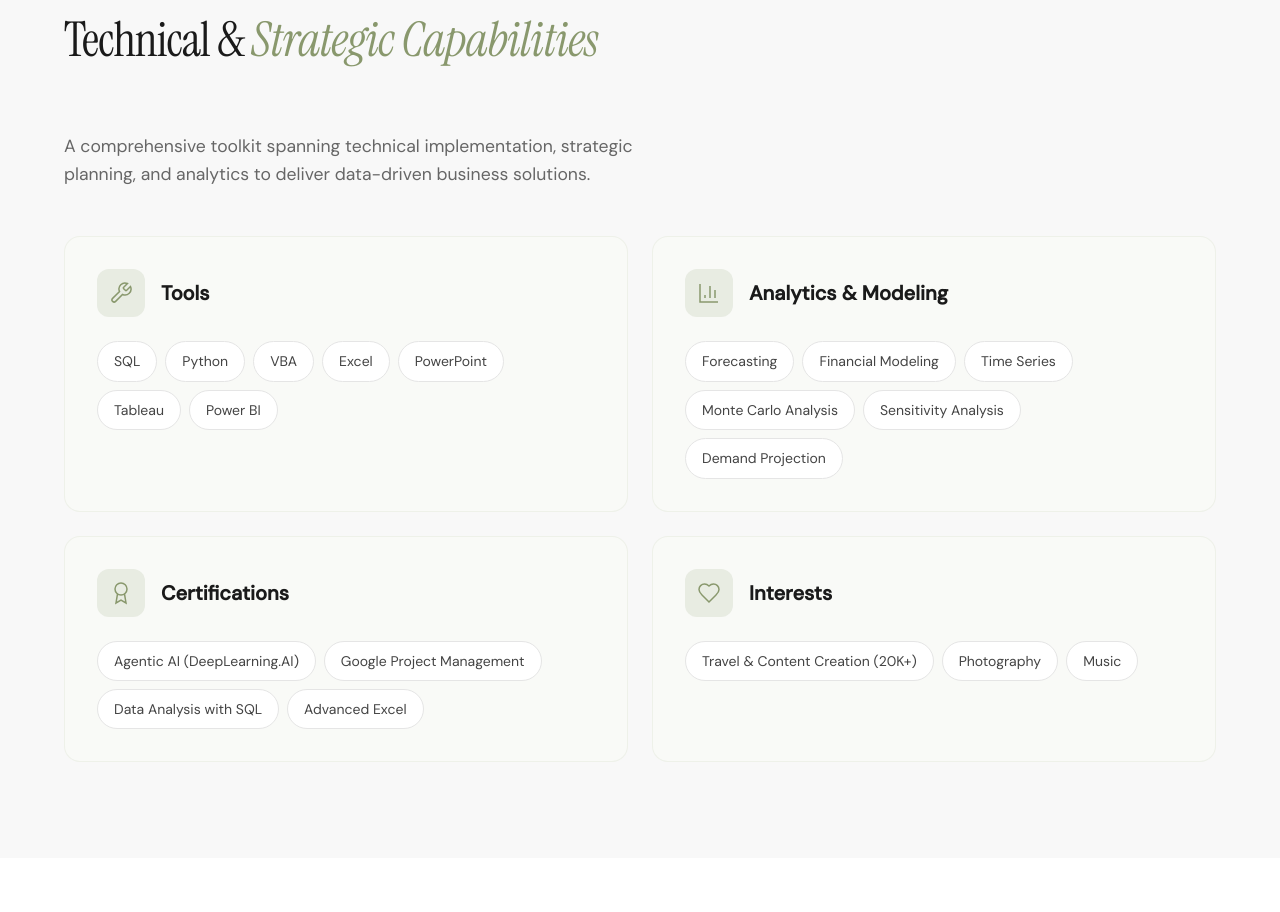
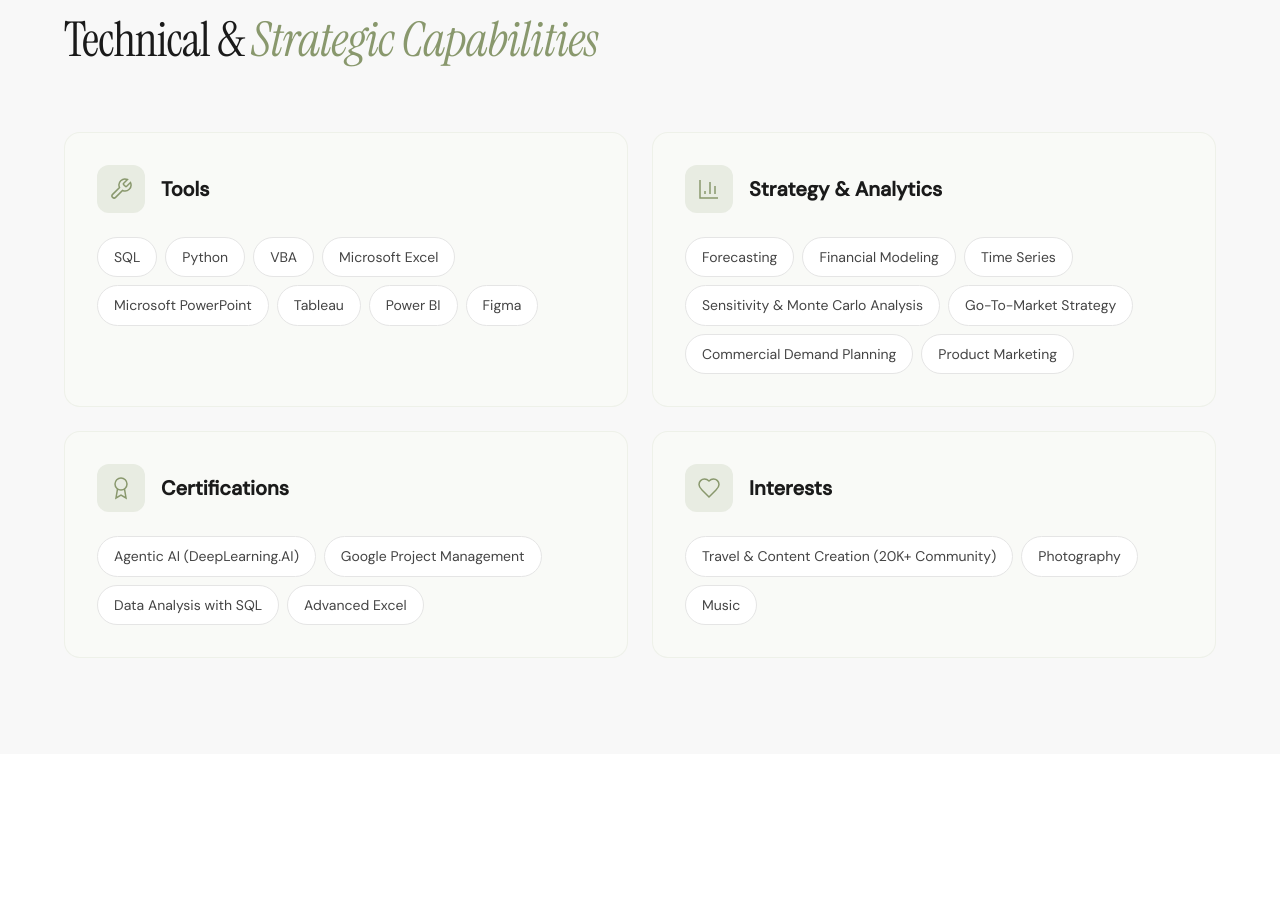
Before and after one commit to snehachauhanduke/snehachauhanduke.github.io, a React (Vite) app: page / in a window 1280 px wide. Shown: the part 3260-4172 px from the top of the page. Built offline with nearby package versions, Linux system fonts and the light colour scheme.

Commit message:
Updated skills - content

```diff
--- a/src/components/Skills.tsx
+++ b/src/components/Skills.tsx
@@ -9,10 +9,10 @@ const Skills = () => {
           <path d="M14.7 6.3a1 1 0 0 0 0 1.4l1.6 1.6a1 1 0 0 0 1.4 0l3.77-3.77a6 6 0 0 1-7.94 7.94l-6.91 6.91a2.12 2.12 0 0 1-3-3l6.91-6.91a6 6 0 0 1 7.94-7.94l-3.76 3.76z"/>
         </svg>
       ),
-      skills: ['SQL', 'Python', 'VBA', 'Excel', 'PowerPoint', 'Tableau', 'Power BI'],
+      skills: ['SQL', 'Python', 'VBA', 'Microsoft Excel', 'Microsoft PowerPoint', 'Tableau', 'Power BI', 'Figma'],
     },
     {
-      title: 'Analytics & Modeling',
+      title: 'Strategy & Analytics',
       icon: (
         <svg width="24" height="24" viewBox="0 0 24 24" fill="none" stroke="currentColor" strokeWidth="1.5">
           <path d="M3 3v18h18"/>
@@ -25,9 +25,9 @@ const Skills = () => {
         'Forecasting',
         'Financial Modeling',
         'Time Series',
-        'Monte Carlo Analysis',
-        'Sensitivity Analysis',
-        'Demand Projection',
+        'Sensitivity & Monte Carlo Analysis',
+        'Go-To-Market Strategy',
+        'Commercial Demand Planning', 'Product Marketing'
       ],
     },
     {
@@ -53,7 +53,7 @@ const Skills = () => {
         </svg>
       ),
       skills: [
-        'Travel & Content Creation (20K+)',
+        'Travel & Content Creation (20K+ Community)',
         'Photography',
         'Music',
       ],
@@ -67,9 +67,6 @@ const Skills = () => {
         <h2 className="section-title">
           Technical & <em>Strategic Capabilities</em>
         </h2>
-        <p className="section-subtitle">
-          A comprehensive toolkit spanning technical implementation, strategic planning, and analytics to deliver data-driven business solutions.
-        </p>
 
         <div className="skills__grid">
           {skillCategories.map((category, index) => (
```
